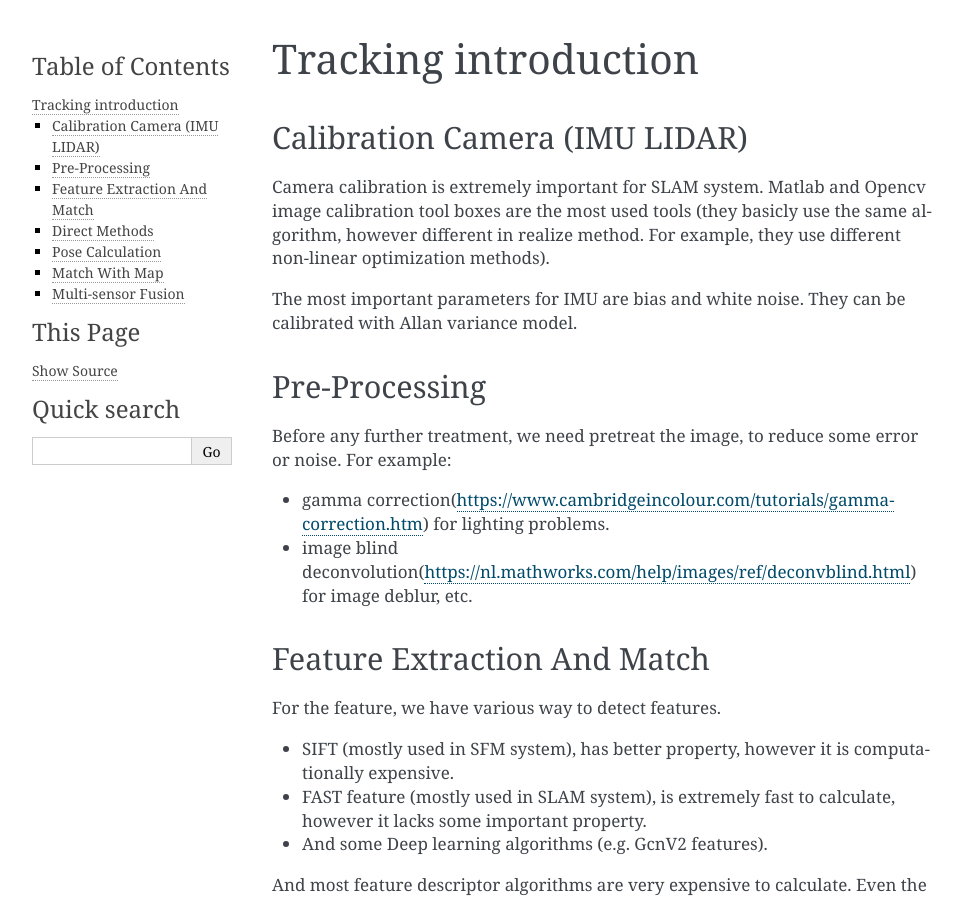
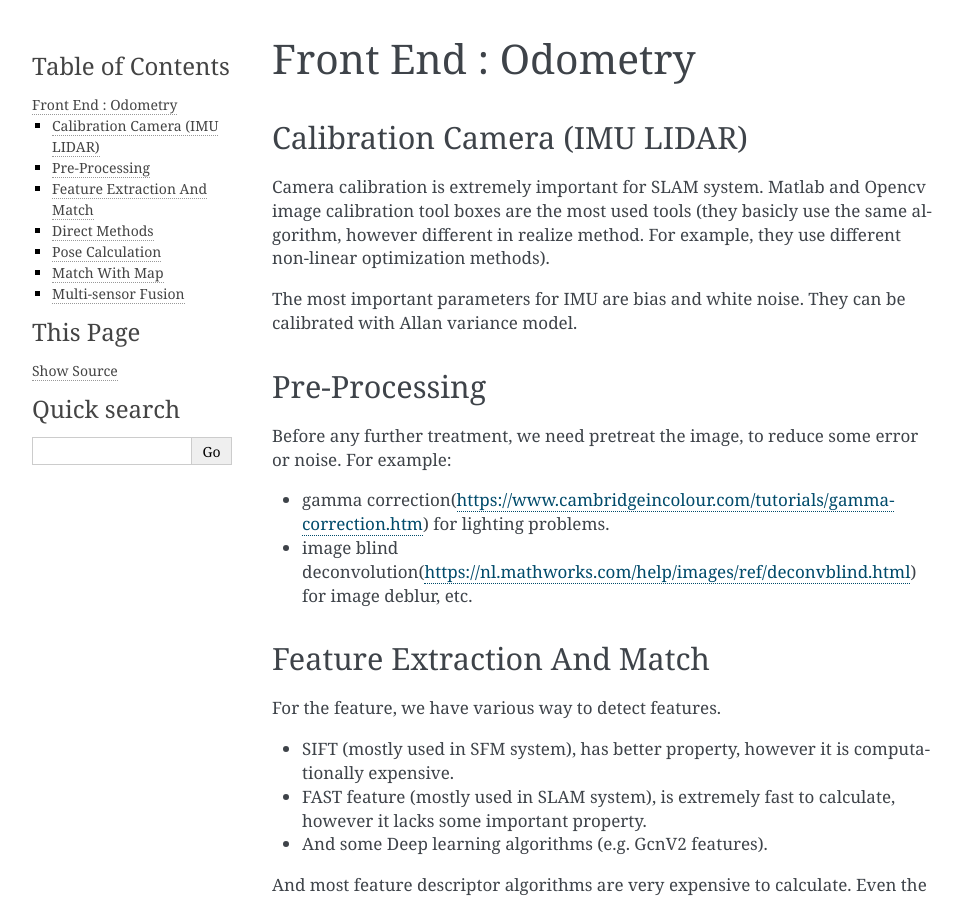
Before and after one commit to gggliuye/VIO, a Sphinx documentation site: the page built from docs/Tracking/TrackingIntroduction.rst, in a window 1280 px wide and 900 px high. Shown: the whole window, without its empty margins (148-1109 px from the left). Built offline with Sphinx 7.4.7, drawn with Linux system fonts in a browser that asks for light colours.

Commit message:
Update TrackingIntroduction.rst

```diff
--- a/docs/Tracking/TrackingIntroduction.rst
+++ b/docs/Tracking/TrackingIntroduction.rst
@@ -1,4 +1,4 @@
-Tracking introduction
+Front End : Odometry
 ========================
 
 Calibration Camera (IMU LIDAR)
```
